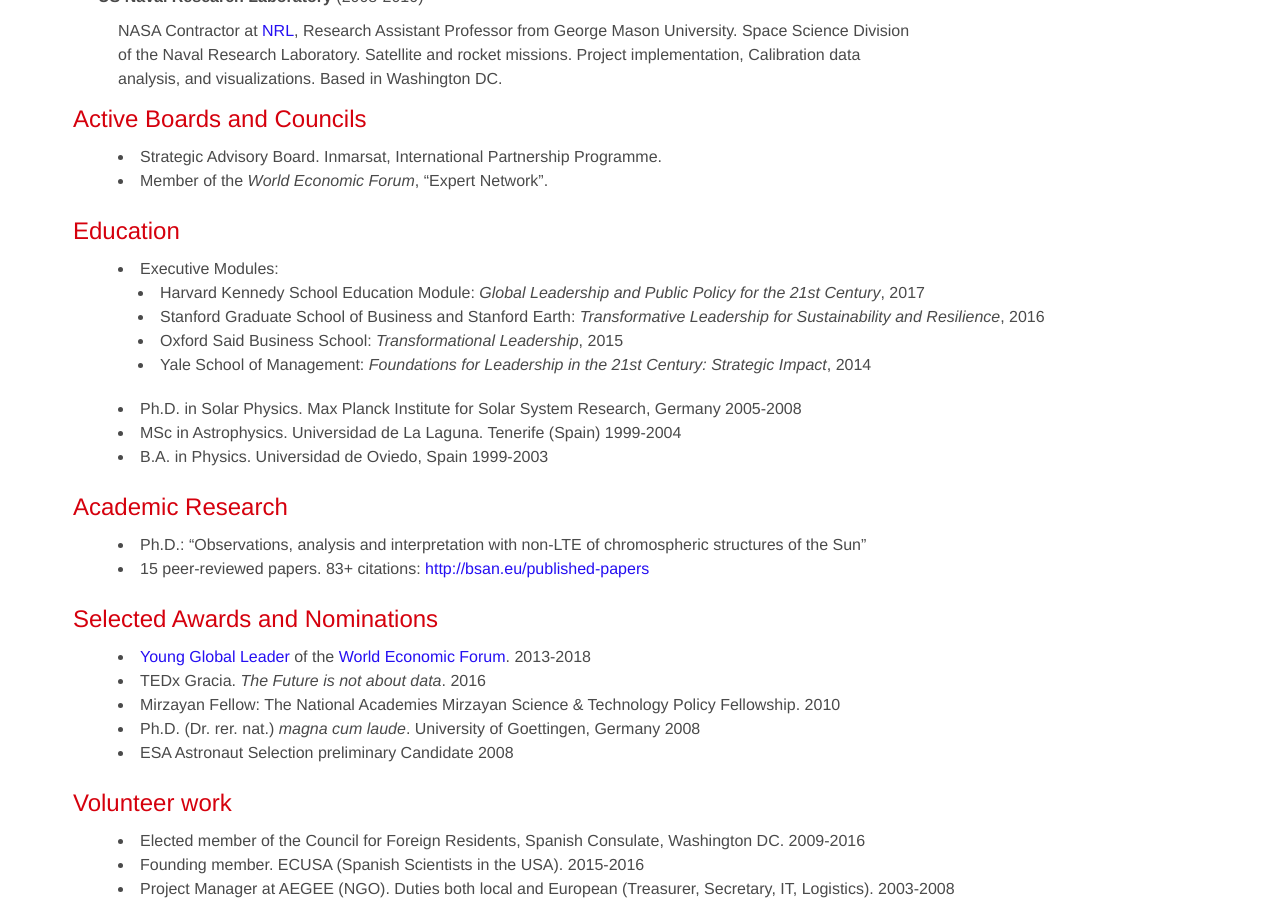
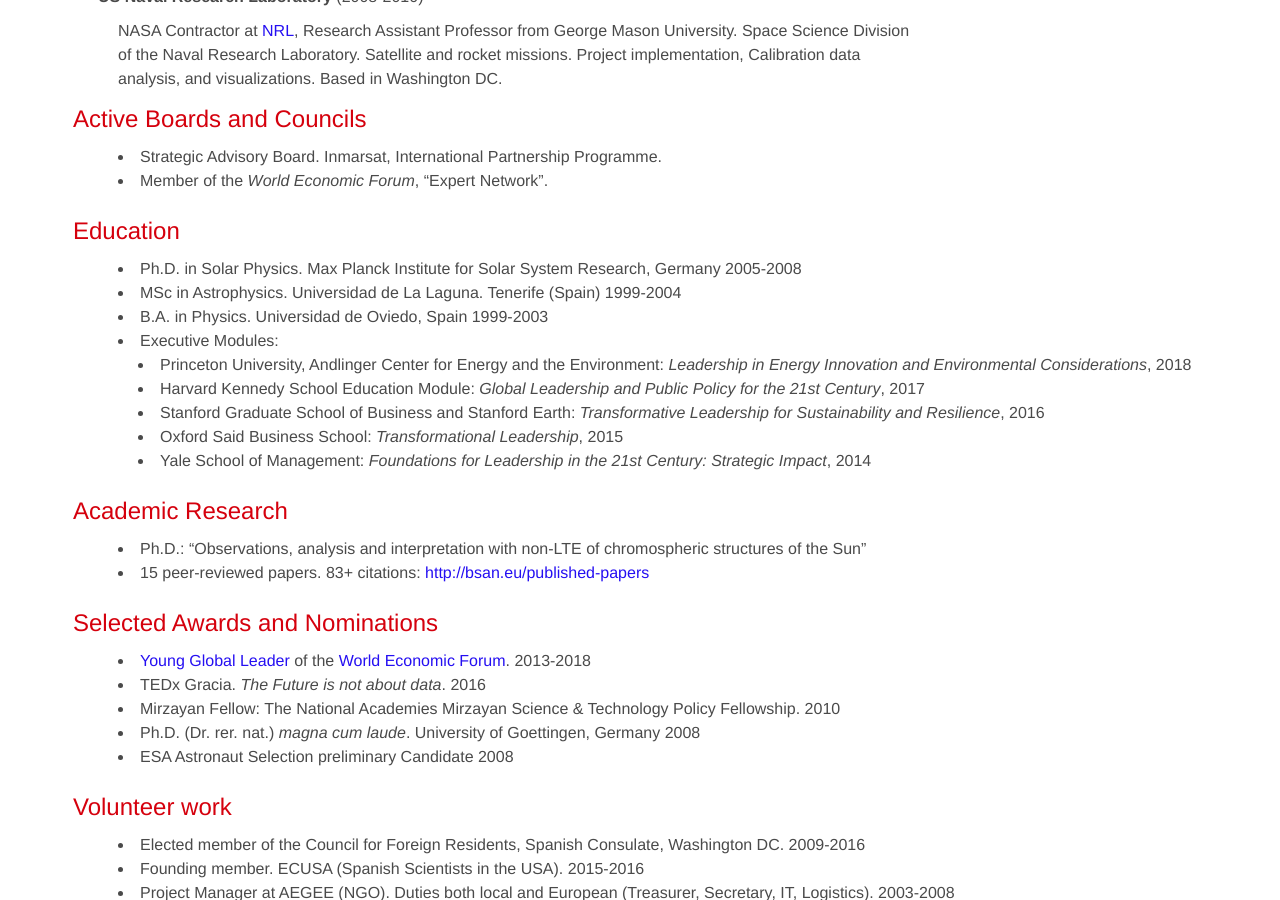
Before and after one commit to brunosan/cv, a Jekyll site: the page built from index.md, in a window 1280 px wide and 900 px high, scrolled down 933 px. Built offline with Jekyll 4.4.1, drawn with Linux system fonts in a browser that asks for light colours.

Commit message:
add Princeton

```diff
--- a/index.md
+++ b/index.md
@@ -35,14 +35,16 @@
 * Member of the *World Economic Forum*, "Expert Network".
 
 ## Education ##
+* Ph.D. in Solar Physics. Max Planck Institute for Solar System Research, Germany  2005-2008
+* MSc in Astrophysics. Universidad de La Laguna. Tenerife (Spain) 1999-2004
+* B.A. in Physics. Universidad de Oviedo, Spain 1999-2003
 * Executive Modules:
+  * Princeton University, Andlinger Center for Energy and the Environment: *Leadership in Energy Innovation and Environmental Considerations*, 2018
   * Harvard Kennedy School Education Module: *Global Leadership and Public Policy for the 21st Century*, 2017
   * Stanford Graduate School of Business and Stanford Earth: *Transformative Leadership for Sustainability and Resilience*, 2016
   * Oxford Said Business School: *Transformational Leadership*, 2015
   * Yale School of Management: *Foundations for Leadership in the 21st Century: Strategic Impact*, 2014
-* Ph.D. in Solar Physics. Max Planck Institute for Solar System Research, Germany  2005-2008
-* MSc in Astrophysics. Universidad de La Laguna. Tenerife (Spain) 1999-2004
-* B.A. in Physics. Universidad de Oviedo, Spain 1999-2003
+
 
 ## Academic Research
 
```
